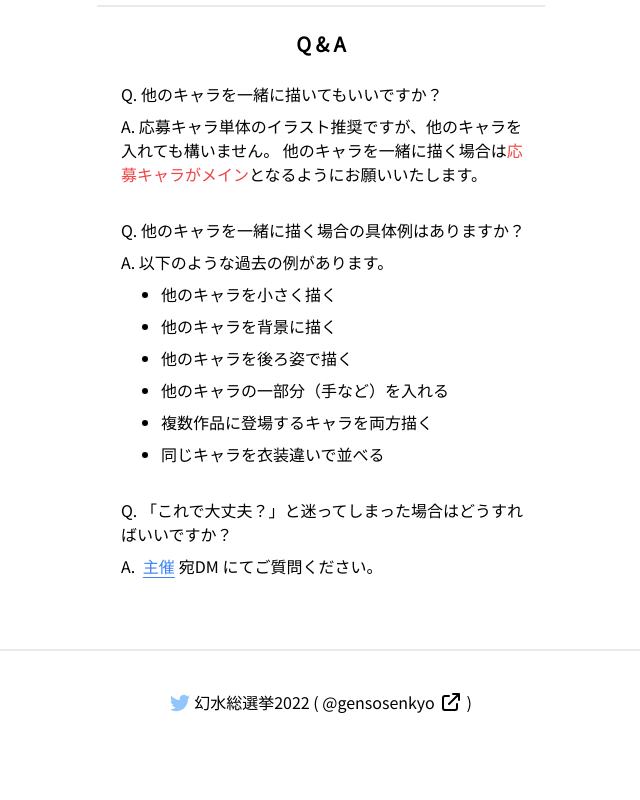
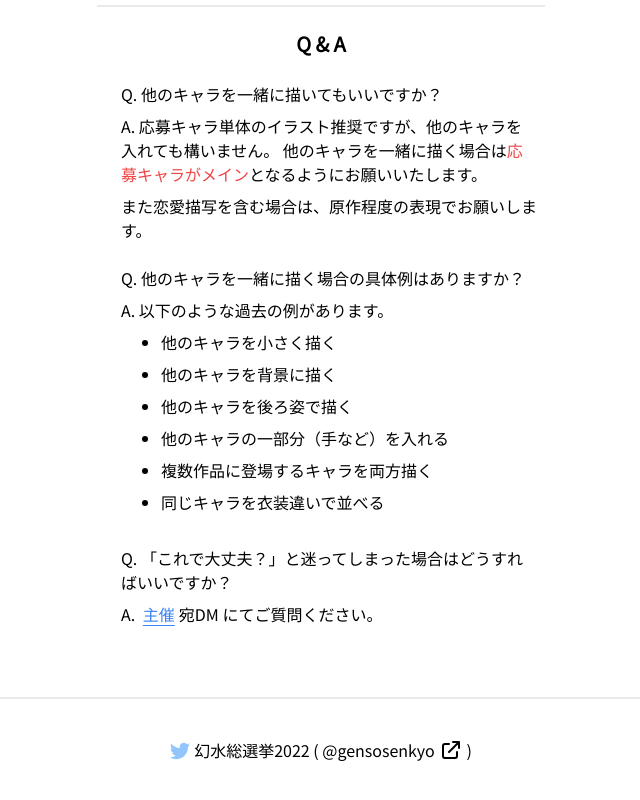
Before and after one commit to true-runes/suikoden-election-2022-frontend, a Next.js app: page /events-in-event/illustrations-with-results in a window 1280 px wide. Shown: the part 2914-3714 px from the top of the page, without its empty margins (319-959 px from the left). Before the commit the page ends 3668 px from the top, so only its background shows below. Built offline with nearby package versions, Linux system fonts and the light colour scheme; no server answers; a web font is replaced by a local one.

Commit message:
feat: 🎸 文言修正

```diff
--- a/pages/events-in-event/illustrations-with-results.tsx
+++ b/pages/events-in-event/illustrations-with-results.tsx
@@ -329,6 +329,9 @@ const IllustrationsWithResults: NextPage = () => {
                           </span>
                           となるようにお願いいたします。
                         </p>
+                        <p>
+                          また恋愛描写を含む場合は、原作程度の表現でお願いします。
+                        </p>
                       </li>
                     </div>
                     <div className="py-2">
```
